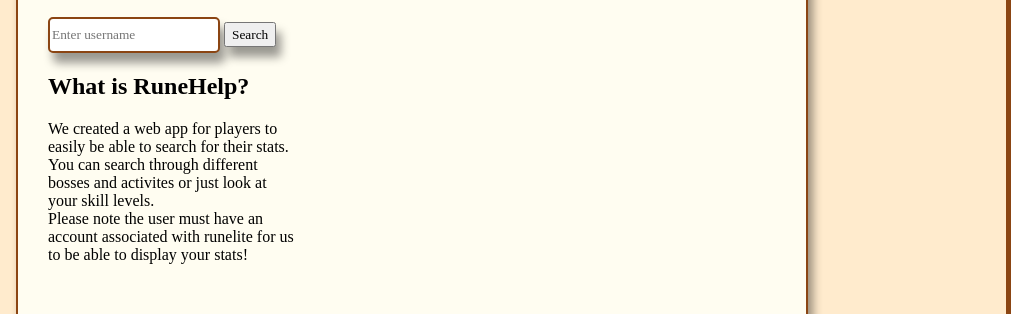
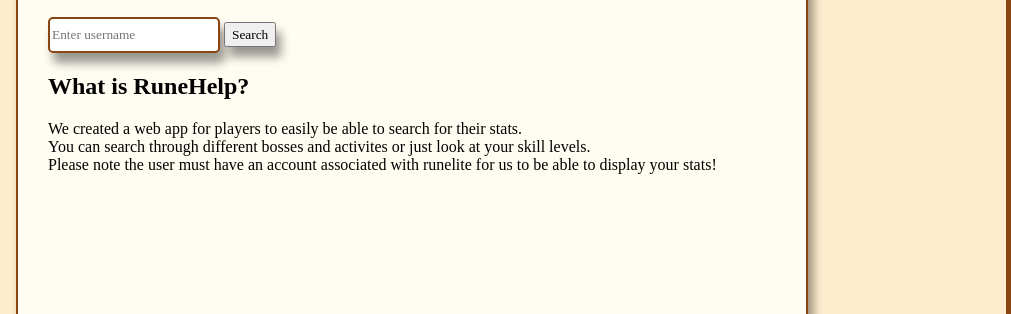
Before and after one commit to jackkennedy7/RuneHelp-Capstone, a plain HTML site: page index.html in a window 1280 px wide. Shown: the part 319-633 px from the top of the page, 269-1280 px from the left. Drawn offline with nearby package versions, Linux system fonts and the light colour scheme; a web font is replaced by a local one.

Commit message:
moved divs

```diff
--- a/index.html
+++ b/index.html
@@ -60,15 +60,15 @@
           <input type="text" placeholder="Enter username" id="searchInput">
           <button id="searchButton">Search</button>
         </section>
-        <section class="tabledesc">
+      </div>
+      <div id ="tabledesc">
         <h2>What is RuneHelp?</h2>
         <p>
           We created a web app for players to easily be able to search for their stats.<br>
           You can search through different bosses and activites or just look at your skill levels.<br>
-          Please note the user must have an account associated with runelite for us to be able to display your stats!<br>
+          Please note the user must have an account associated with runelite for us to be able to display your stats!
         </p>
-        </section> <!-- section for describing what user is looking at -->
-      </div>
+        </div> <!-- section for describing what user is looking at -->
       <div id="player-container"></div>
     </div>
 
```
